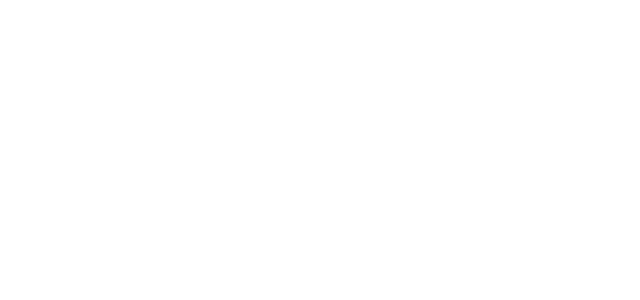
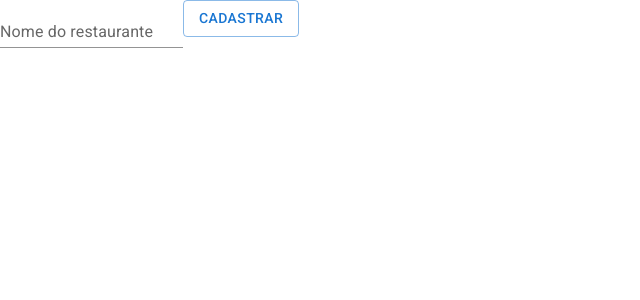
Before and after one commit to VictorIshizuka/alfood-main, a React (Create React App) app: page /admin/restaurantes/novo in a window 1280 px wide. Before the commit this address had no page. Shown: the top 300 px of the page, without its empty margins (0-640 px from the left). Built offline with nearby package versions, Linux system fonts and the light colour scheme.

Commit message:
feat: created form of restaurant

```diff
--- a/src/App.tsx
+++ b/src/App.tsx
@@ -2,6 +2,7 @@ import { Routes, Route } from "react-router-dom";
 import Home from "./pages/Home";
 import RestaurantsShowcase from "./pages/RestaurantsShowcase";
 import { AdminRestaurants } from "./pages/Admin/Restaurants";
+import { FormRestaurant } from "./pages/Admin/Restaurants/FormRestaurant";
 
 function App() {
   return (
@@ -9,6 +10,7 @@ function App() {
       <Route path="/" element={<Home />} />
       <Route path="/restaurantes" element={<RestaurantsShowcase />} />
       <Route path="/admin/restaurantes" element={<AdminRestaurants />} />
+      <Route path="/admin/restaurantes/novo" element={<FormRestaurant />} />
     </Routes>
   );
 }
--- /dev/null
+++ b/src/pages/Admin/Restaurants/FormRestaurant.tsx
@@ -0,0 +1,31 @@
+import { Button, TextField } from "@mui/material";
+import axios from "axios";
+import { useState } from "react";
+
+export const FormRestaurant = () => {
+  const [isNameRestaurant, setIsNameRestaurant] = useState("");
+
+  function registerDish(e: React.FormEvent<HTMLFormElement>): void {
+    //criar o hook para criar o prato
+    e.preventDefault();
+    axios
+      .post("http://localhost:8000/api/v2/restaurantes/", {
+        nome: isNameRestaurant,
+      })
+      .then(() => {});
+  }
+  return (
+    <form onSubmit={registerDish}>
+      <TextField
+        label="Nome do restaurante"
+        type="text"
+        variant="standard"
+        onChange={e => setIsNameRestaurant(e.target.value)}
+        value={isNameRestaurant}
+      />
+      <Button variant="outlined" type="submit">
+        Cadastrar
+      </Button>
+    </form>
+  );
+};
```
